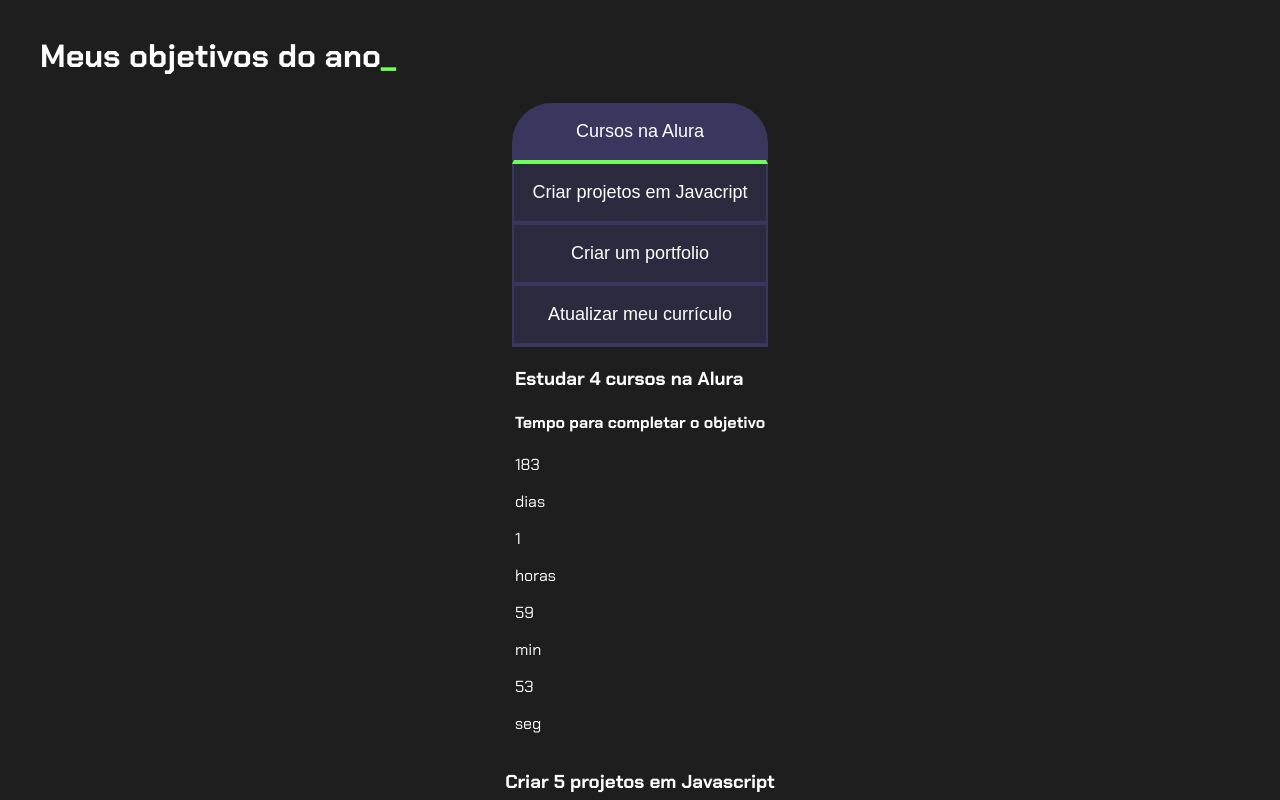
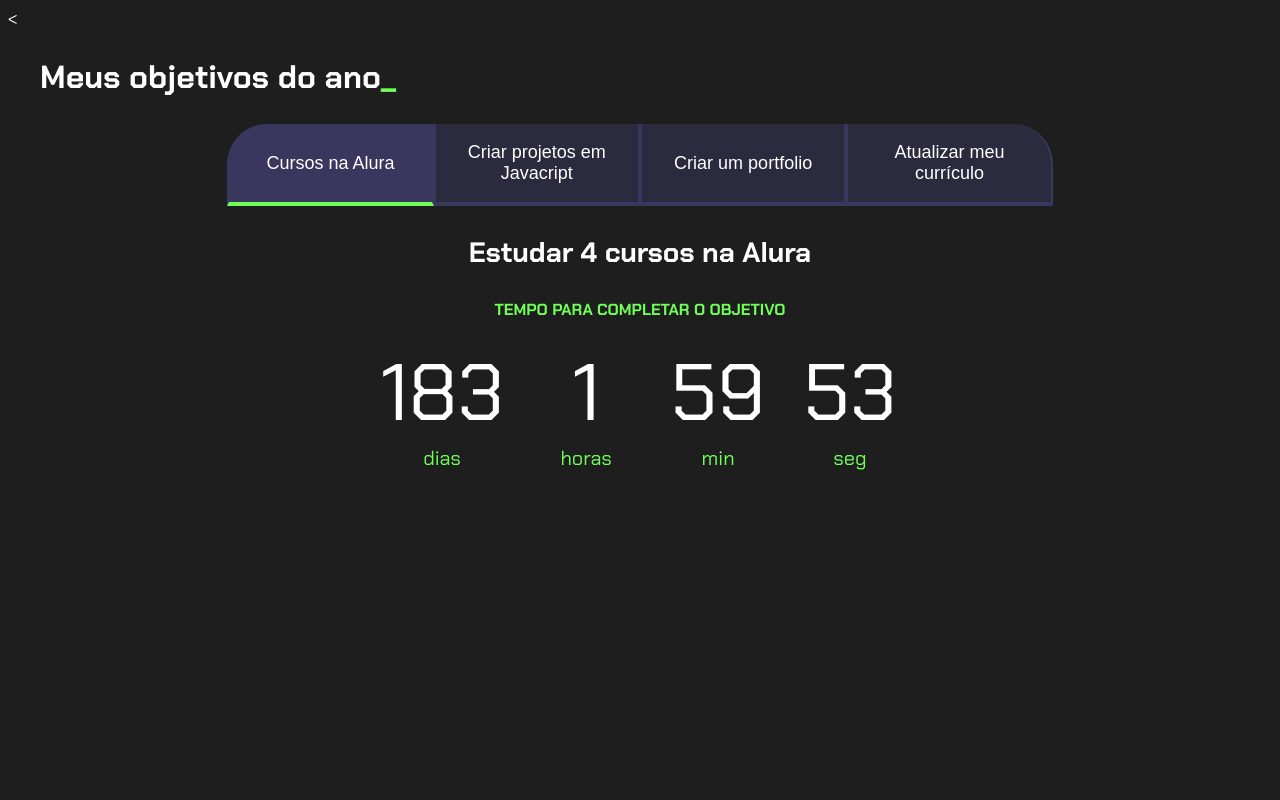
Before and after one commit to pedrofolador/Objectives, a plain HTML site: page index.html in a window 1280 px wide. Shown: the top 800 px of the page. Drawn offline with Linux system fonts and the light colour scheme.

Commit message:
Ok, now I should have ported everything correctly

```diff
--- a/index.html
+++ b/index.html
@@ -1,4 +1,4 @@
-<!DOCTYPE html>
+<<!DOCTYPE html>
 <html lang="pt-br">
 <head>
     <meta charset="UTF-8">
--- a/style.css
+++ b/style.css
@@ -65,7 +65,67 @@ body{
 }
 
 .abas-textos{
-    background-color: var(--texto-fundo);
+    background-color: var(--text-fundo);
     padding: 40px;
     border-radius: 0 0 40px 40px;
 }
+
+.aba-conteudo.ativo{
+    display:block;
+}
+
+.aba-conteudo{
+    display: none;
+}
+
+.aba-conteudo-titulo-principal{
+    font-size: 28px;
+    text-align: center;
+}
+.aba-conteudo-titulo-secundario{
+    text-align: center;
+    color: var(--verde);
+    text-transform: uppercase;
+}
+
+.contador{
+    font-size: 20px;
+    text-align: center;
+}
+
+@media screen and (min-width: 768px){
+    .botoes{
+        display: flex;
+    }
+
+    .botao:first-child{
+        border-radius: 40px 0 0 0;
+    }
+
+    .botao:last-child{
+        border-radius: 0 40px 0 0;
+    }
+}
+
+.contador{
+    display:flex;
+    justify-content: center;
+    flex-wrap: wrap;
+}
+
+.contador-digito{
+    padding: 0 16px;
+    text-align: center;
+    min-width: 100px;
+}
+
+.contador-digito-numero{
+    font-size: 80px;
+    margin: 0;
+}
+
+.contador-digito-texto{
+    color: var(--verde);
+    font-size: 20px;
+    margin: 0;
+}
```
